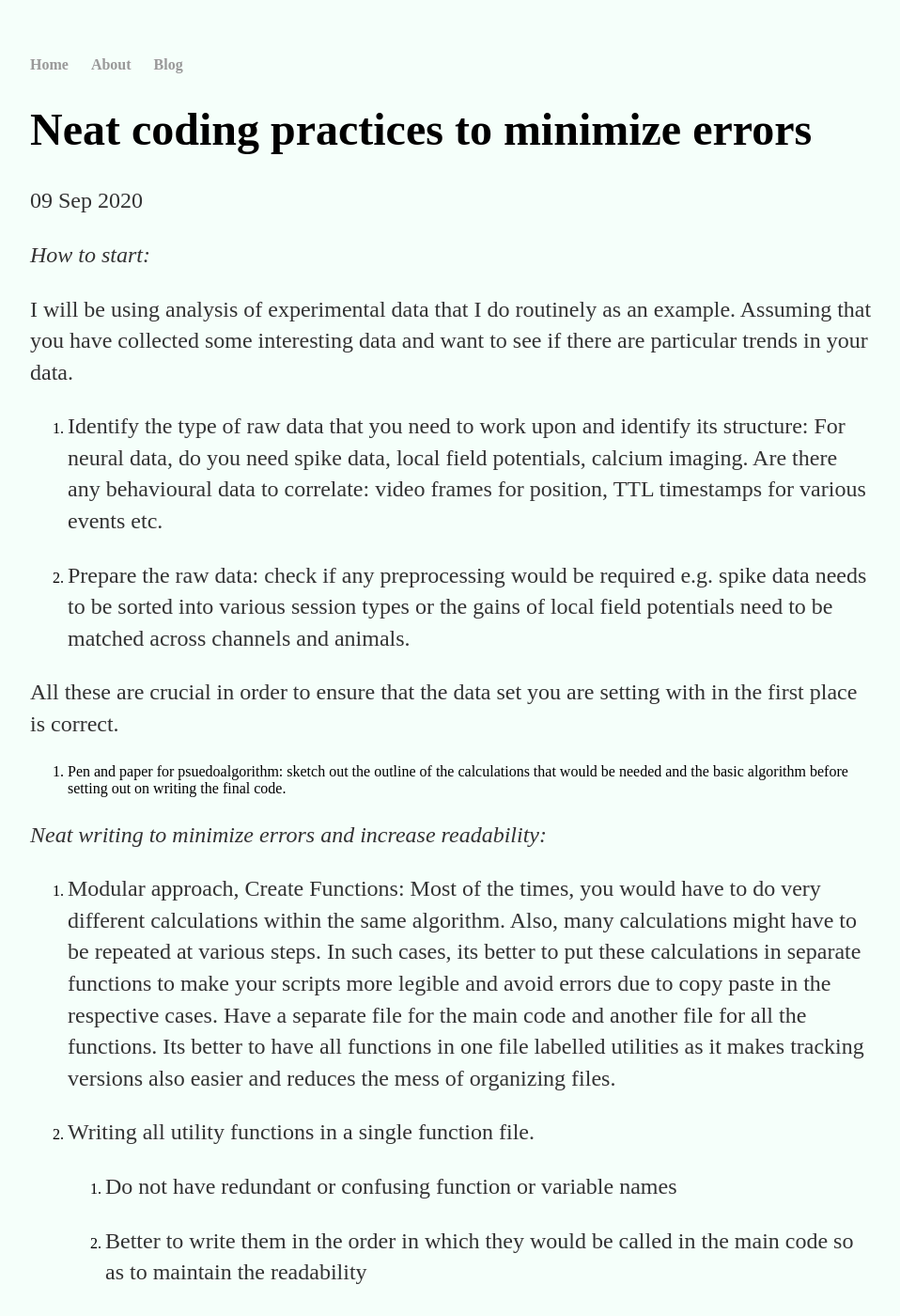
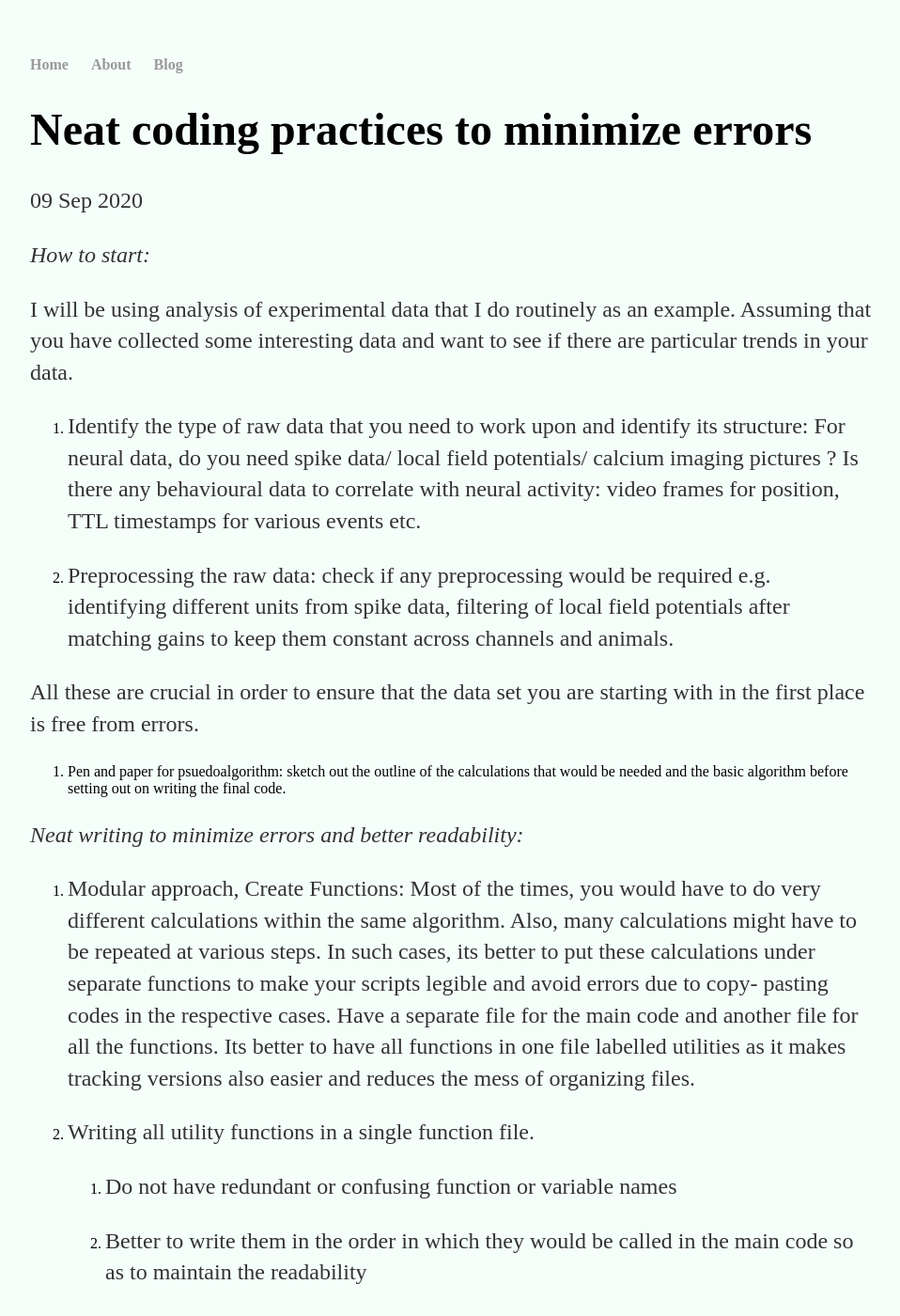
Before and after one commit to AdiBish/adibish.github.io, a Jekyll site: the page built from _posts/2020-09-09-Neat Coding Practices to minimize errors.md, in a window 1280 px wide and 1400 px high. Shown: the whole window at 94% size, without its empty margins (160-1118 px from the left). Built offline with Jekyll 4.4.1, drawn with Linux system fonts in a browser that asks for light colours; our own code applies the rules of GitHub Pages for plain Markdown files; comment, search, counter and statistics services are not loaded.

Commit message:
Update 2020-09-09-Neat Coding Practices to minimize errors.md

```diff
--- a/_posts/2020-09-09-Neat Coding Practices to minimize errors.md
+++ b/_posts/2020-09-09-Neat Coding Practices to minimize errors.md
@@ -3,17 +3,17 @@
 
 I will be using analysis of experimental data that I do routinely as an example. Assuming that you have collected some interesting data and want to see if there are particular trends in your data.
 
-1. Identify the type of raw data that you need to work upon and identify its structure: For neural data, do you need spike data, local field potentials, calcium imaging. Are there any behavioural data to correlate: video frames for position, TTL timestamps for various events etc.
+1. Identify the type of raw data that you need to work upon and identify its structure: For neural data, do you need spike data/ local field potentials/ calcium imaging pictures ? Is there any behavioural data to correlate with neural activity: video frames for position, TTL timestamps for various events etc.
 
-2. Prepare the raw data: check if any preprocessing would be required e.g. spike data needs to be sorted into various session types or the gains of local field potentials need to be matched across channels and animals.
+2. Preprocessing the raw data: check if any preprocessing would be required e.g. identifying different units from spike data, filtering of local field potentials after matching gains to keep them constant across channels and animals.
 
-All these are crucial in order to ensure that the data set you are setting with in the first place is correct.
+All these are crucial in order to ensure that the data set you are starting with in the first place is free from errors.
 
 3. Pen and paper for psuedoalgorithm: sketch out the outline of the calculations that would be needed and the basic algorithm before setting out on writing the final code.
 
-*Neat writing to minimize errors and increase readability:*
+*Neat writing to minimize errors and better readability:*
 
-4. Modular approach, Create Functions: Most of the times, you would have to do very different calculations within the same algorithm. Also, many calculations might have to be repeated at various steps. In such cases, its better to put these calculations in separate functions to make your scripts more legible and avoid errors due to copy paste in the respective cases. Have a separate file for the main code and another file for all the functions. Its better to have all functions in one file labelled utilities as it makes tracking versions also easier and reduces the mess of organizing files.
+4. Modular approach, Create Functions: Most of the times, you would have to do very different calculations within the same algorithm. Also, many calculations might have to be repeated at various steps. In such cases, its better to put these calculations under separate functions to make your scripts legible and avoid errors due to copy- pasting codes in the respective cases. Have a separate file for the main code and another file for all the functions. Its better to have all functions in one file labelled utilities as it makes tracking versions also easier and reduces the mess of organizing files.
 
 5. Writing all utility functions in a single function file.
 
```
